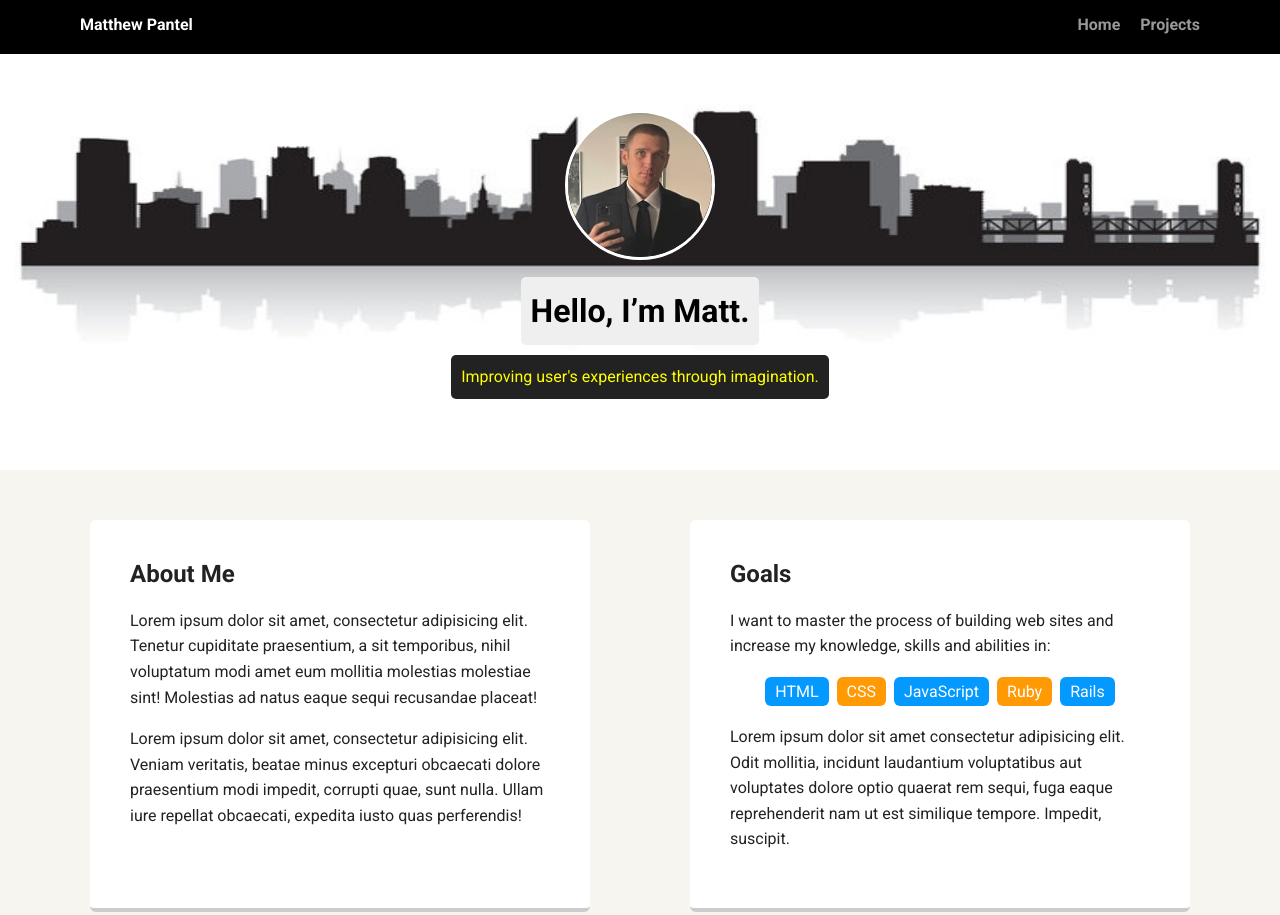
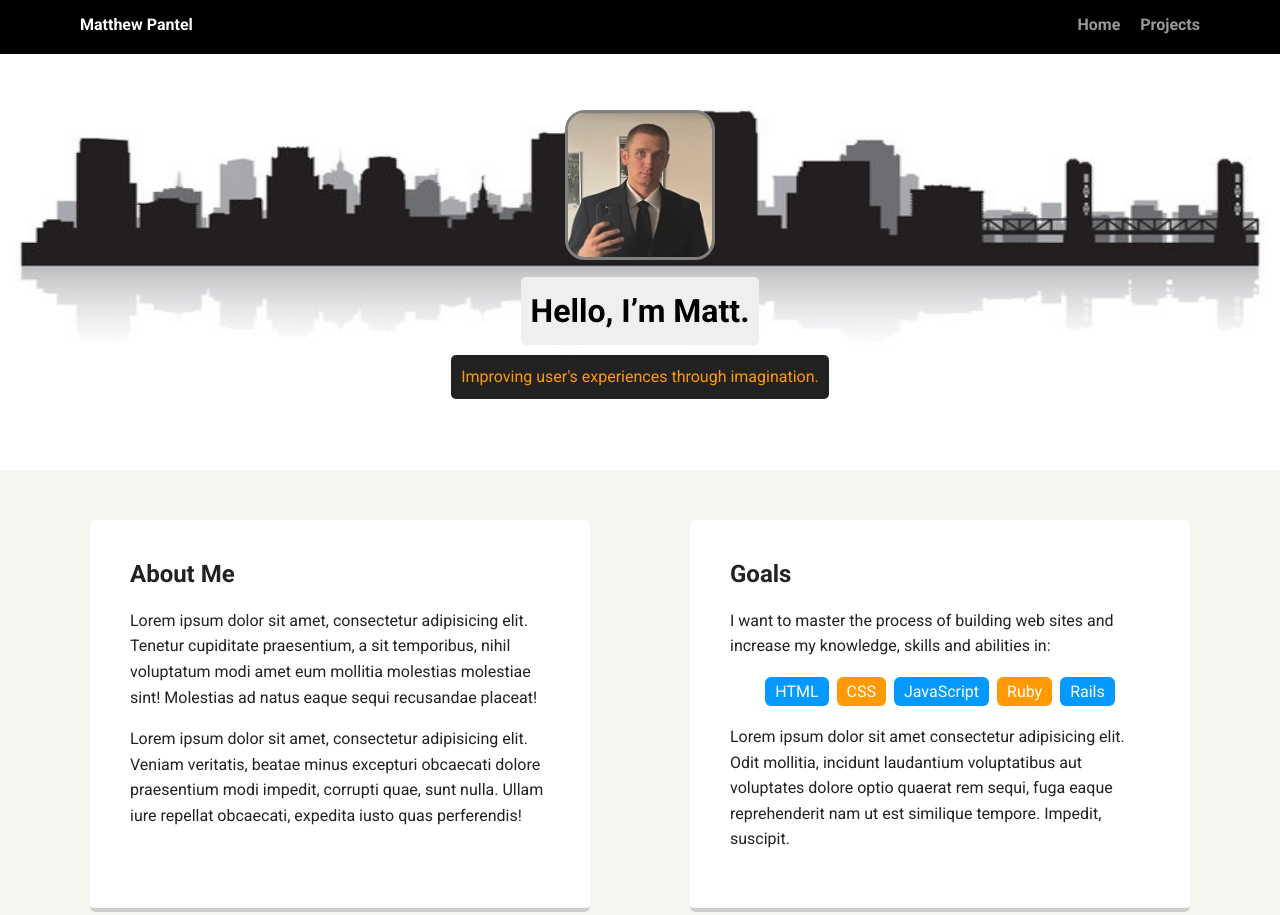
Before and after one commit to TypeErrorDev/Sharing-My-Profile, a plain HTML site: page HTML/index.html in a window 1280 px wide. Shown: the top 915 px of the page. Drawn offline with Linux system fonts and the light colour scheme; a web font is replaced by a local one.

Commit message:
modified colors and border properties

```diff
--- a/CSS/style.css
+++ b/CSS/style.css
@@ -69,12 +69,12 @@ header .profile-image {
   margin-top: 50px;
   width: 150px;
   height: 150px;
-  border-radius: 50%;
-  border: 3px solid white;
-  transition: all 0.5s;
+  border-radius: 20px;
+  border: 3px solid grey;
+  transition: all 1s;
 }
 header .profile-image:hover {
-  transform: scale(1.2) rotate(5deg);
+  transform: scale(1.2) rotate(15deg);
 }
 .tag {
   background-color: #efefef;
@@ -86,7 +86,7 @@ header .profile-image:hover {
 }
 .location {
   background-color: #222;
-  color: yellow;
+  color: #ff9904;
 }
 .card {
   margin: 30px;
```
